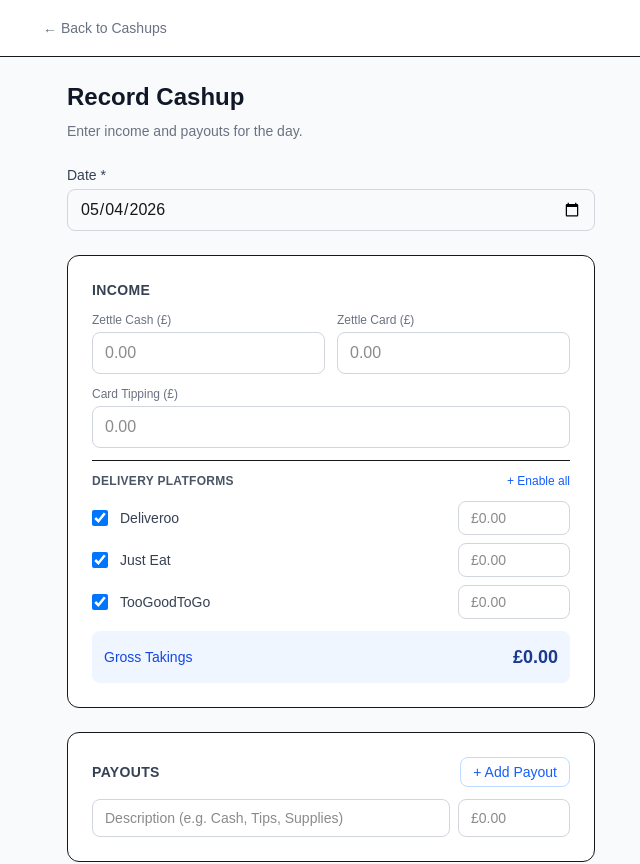
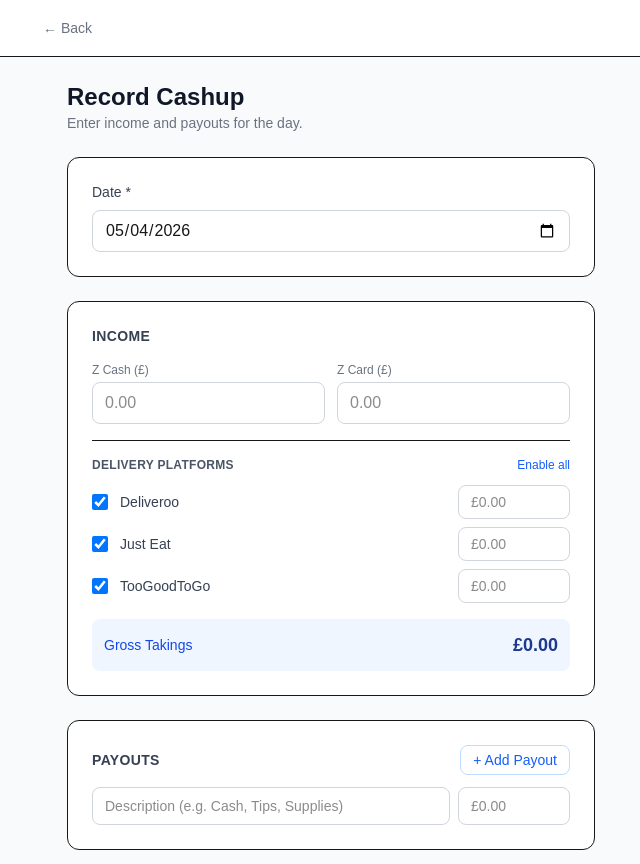
Before and after one commit to delipitstop/opsboard, a Next.js app: page /shops/1/cashup/new in a window 1280 px wide. Shown: the top 864 px of the page, without its empty margins (309-949 px from the left). Built offline with nearby package versions, Linux system fonts and the light colour scheme.

Commit message:
Redesign cashup: payouts section, banking, no wages/security

```diff
--- a/app/shops/[id]/cashup/new/page.tsx
+++ b/app/shops/[id]/cashup/new/page.tsx
@@ -7,9 +7,9 @@ import { createClient } from '@/lib/supabase/client'
 type Payout = { description: string; amount: string }
 
 const DELIVERY_SERVICES = [
-  { key: 'deliveroo', label: 'Deliveroo', icon: '🚴' },
-  { key: 'just_eat', label: 'Just Eat', icon: '🍔' },
-  { key: 'tgtg', label: 'TooGoodToGo', icon: '📦' },
+  { key: 'deliveroo', label: 'Deliveroo' },
+  { key: 'just_eat', label: 'Just Eat' },
+  { key: 'tgtg', label: 'TooGoodToGo' },
 ]
 
 export default function RecordCashup() {
@@ -23,7 +23,6 @@ export default function RecordCashup() {
     trn: searchParams.get('week') || today,
     z_cash: '',
     z_card: '',
-    card_tipping: '',
     deliveroo: '',
     just_eat: '',
     tgtg: '',
@@ -54,7 +53,6 @@ export default function RecordCashup() {
 
   const zCash = parseFloat(form.z_cash) || 0
   const zCard = parseFloat(form.z_card) || 0
-  const cardTip = parseFloat(form.card_tipping) || 0
   const totalPayouts = payouts.reduce((sum, p) => sum + (parseFloat(p.amount) || 0), 0)
   const banking = zCash - totalPayouts
 
@@ -63,7 +61,7 @@ export default function RecordCashup() {
     return sum
   }, 0)
 
-  const gross = zCash + zCard + deliveryIncome + cardTip
+  const gross = zCash + zCard + deliveryIncome
 
   const handleSubmit = async (e: React.FormEvent) => {
     e.preventDefault()
@@ -71,14 +69,17 @@ export default function RecordCashup() {
     setLoading(true)
 
     const supabase = await createClient()
-    const trnDate = new Date(form.trn + 'T00:00:00')
+    const { data: { user } } = await supabase.auth.getUser()
+    if (!user) { router.push('/login'); return }
+
+    const trnStr = form.trn // already YYYY-MM-DD
+    const trnDate = new Date(trnStr + 'T00:00:00')
 
     const { error: cashupError } = await supabase.from('cashups').upsert({
       shop_id: shopId,
       trn: trnDate,
       z_cash: zCash,
       z_card: zCard,
-      card_tipping: cardTip,
       deliveroo: enabledServices.deliveroo ? (parseFloat(form.deliveroo) || 0) : 0,
       just_eat: enabledServices.just_eat ? (parseFloat(form.just_eat) || 0) : 0,
       tgtg: enabledServices.tgtg ? (parseFloat(form.tgtg) || 0) : 0,
@@ -90,17 +91,22 @@ export default function RecordCashup() {
       return
     }
 
+    // Replace payouts
+    await supabase.from('cashup_payouts').delete().eq('shop_id', shopId).eq('trn', trnStr)
     const validPayouts = payouts.filter(p => p.description.trim() && parseFloat(p.amount) > 0)
-    await supabase.from('cashup_payouts').delete().eq('shop_id', shopId).eq('trn', trnDate.toISOString().split('T')[0])
-
     if (validPayouts.length > 0) {
       const payoutRows = validPayouts.map(p => ({
         shop_id: shopId,
-        trn: trnDate.toISOString().split('T')[0],
+        trn: trnStr,
         description: p.description.trim(),
         amount: parseFloat(p.amount),
       }))
-      await supabase.from('cashup_payouts').insert(payoutRows)
+      const { error: payoutError } = await supabase.from('cashup_payouts').insert(payoutRows)
+      if (payoutError) {
+        setError(payoutError.message)
+        setLoading(false)
+        return
+      }
     }
 
     router.push(`/shops/${shopId}?tab=cashup`)
@@ -110,13 +116,15 @@ export default function RecordCashup() {
     <div className="min-h-screen bg-gray-50">
       <header className="bg-white border-b px-6 py-4">
         <div className="max-w-xl mx-auto">
-          <a href={`/shops/${shopId}?tab=cashup`} className="text-sm text-gray-500 hover:text-gray-700">← Back to Cashups</a>
+          <a href={`/shops/${shopId}?tab=cashup`} className="text-sm text-gray-500 hover:text-gray-700">← Back</a>
         </div>
       </header>
 
-      <main className="max-w-xl mx-auto p-6">
-        <h1 className="text-2xl font-bold text-gray-900 mb-2">Record Cashup</h1>
-        <p className="text-gray-500 text-sm mb-6">Enter income and payouts for the day.</p>
+      <main className="max-w-xl mx-auto p-6 space-y-6">
+        <div>
+          <h1 className="text-2xl font-bold text-gray-900">Record Cashup</h1>
+          <p className="text-gray-500 text-sm">Enter income and payouts for the day.</p>
+        </div>
 
         <form onSubmit={handleSubmit} className="space-y-6">
           {error && (
@@ -124,46 +132,36 @@ export default function RecordCashup() {
           )}
 
           {/* Date */}
-          <div>
-            <label className="block text-sm font-medium text-gray-700 mb-1">Date *</label>
+          <div className="bg-white rounded-xl border p-6">
+            <label className="block text-sm font-medium text-gray-700 mb-2">Date *</label>
             <input type="date" value={form.trn} onChange={e => update('trn', e.target.value)} required
               className="w-full px-3 py-2 border border-gray-300 rounded-lg focus:ring-2 focus:ring-blue-500 outline-none" />
           </div>
 
           {/* Income */}
-          <div className="bg-white rounded-xl border p-6 space-y-3">
+          <div className="bg-white rounded-xl border p-6 space-y-4">
             <h3 className="text-sm font-semibold text-gray-700 uppercase tracking-wide">Income</h3>
 
-            {/* Zettle */}
             <div className="grid grid-cols-2 gap-3">
               <div>
-                <label className="block text-xs text-gray-500 mb-1">Zettle Cash (£)</label>
+                <label className="block text-xs text-gray-500 mb-1">Z Cash (£)</label>
                 <input type="number" step="0.01" min="0" value={form.z_cash}
                   onChange={e => update('z_cash', e.target.value)} placeholder="0.00"
                   className="w-full px-3 py-2 border border-gray-300 rounded-lg focus:ring-2 focus:ring-blue-500 outline-none" />
               </div>
               <div>
-                <label className="block text-xs text-gray-500 mb-1">Zettle Card (£)</label>
+                <label className="block text-xs text-gray-500 mb-1">Z Card (£)</label>
                 <input type="number" step="0.01" min="0" value={form.z_card}
                   onChange={e => update('z_card', e.target.value)} placeholder="0.00"
                   className="w-full px-3 py-2 border border-gray-300 rounded-lg focus:ring-2 focus:ring-blue-500 outline-none" />
               </div>
             </div>
 
-            <div>
-              <label className="block text-xs text-gray-500 mb-1">Card Tipping (£)</label>
-              <input type="number" step="0.01" min="0" value={form.card_tipping}
-                onChange={e => update('card_tipping', e.target.value)} placeholder="0.00"
-                className="w-full px-3 py-2 border border-gray-300 rounded-lg focus:ring-2 focus:ring-blue-500 outline-none" />
-            </div>
-
-            <div className="border-t pt-3">
+            <div className="border-t pt-4">
               <div className="flex items-center justify-between mb-3">
                 <h4 className="text-xs font-semibold text-gray-600 uppercase tracking-wide">Delivery Platforms</h4>
-                <button type="button" onClick={() => DELIVERY_SERVICES.forEach(s => {
-                  if (!enabledServices[s.key]) setEnabledServices(s2 => ({ ...s2, [s.key]: true }))
-                })}
-                  className="text-xs text-blue-600 hover:underline">+ Enable all</button>
+                <button type="button" onClick={() => setEnabledServices({ deliveroo: true, just_eat: true, tgtg: true })}
+                  className="text-xs text-blue-600 hover:underline">Enable all</button>
               </div>
 
               {DELIVERY_SERVICES.map(service => (
@@ -220,10 +218,10 @@ export default function RecordCashup() {
               ))}
             </div>
 
-            {payouts.length > 0 && totalPayouts > 0 && (
+            {totalPayouts > 0 && (
               <div className="bg-red-50 rounded-lg p-3 flex justify-between items-center">
                 <span className="text-sm text-red-700 font-medium">Total Payouts</span>
-                <span className="text-base font-bold text-red-900">£{totalPayouts.toFixed(2)}</span>
+                <span className="text-base font-bold text-red-900">-£{totalPayouts.toFixed(2)}</span>
               </div>
             )}
           </div>
@@ -232,7 +230,7 @@ export default function RecordCashup() {
           <div className="bg-white rounded-xl border p-6 space-y-2">
             <h3 className="text-sm font-semibold text-gray-700 uppercase tracking-wide">Banking</h3>
             <div className="flex justify-between items-center py-2 border-b border-gray-100">
-              <span className="text-sm text-gray-600">Zettle Cash</span>
+              <span className="text-sm text-gray-600">Z Cash</span>
               <span className="text-sm font-medium text-gray-800">£{zCash.toFixed(2)}</span>
             </div>
             <div className="flex justify-between items-center py-2 border-b border-gray-100">
@@ -247,6 +245,7 @@ export default function RecordCashup() {
             </div>
           </div>
 
+          {/* Actions */}
           <div className="flex gap-3">
             <a href={`/shops/${shopId}?tab=cashup`}
               className="px-4 py-2 border border-gray-300 text-gray-700 rounded-lg text-sm font-medium hover:bg-gray-50">
--- a/components/shop/CashupTab.tsx
+++ b/components/shop/CashupTab.tsx
@@ -120,8 +120,8 @@ export default function CashupTab({ shopId }: { shopId: string }) {
               <thead className="bg-gray-50 border-b">
                 <tr>
                   <th className="text-left px-4 py-3 text-xs font-medium text-gray-500 uppercase">Date</th>
-                  <th className="text-right px-3 py-3 text-xs font-medium text-gray-500 uppercase">Cash</th>
-                  <th className="text-right px-3 py-3 text-xs font-medium text-gray-500 uppercase">Card</th>
+                  <th className="text-right px-3 py-3 text-xs font-medium text-gray-500 uppercase">Z</th>
+                  <th className="text-right px-3 py-3 text-xs font-medium text-gray-500 uppercase">Z Card</th>
                   <th className="text-right px-3 py-3 text-xs font-medium text-gray-500 uppercase">Deliveroo</th>
                   <th className="text-right px-3 py-3 text-xs font-medium text-gray-500 uppercase">Just Eat</th>
                   <th className="text-right px-3 py-3 text-xs font-medium text-gray-500 uppercase">TGTG</th>
```
